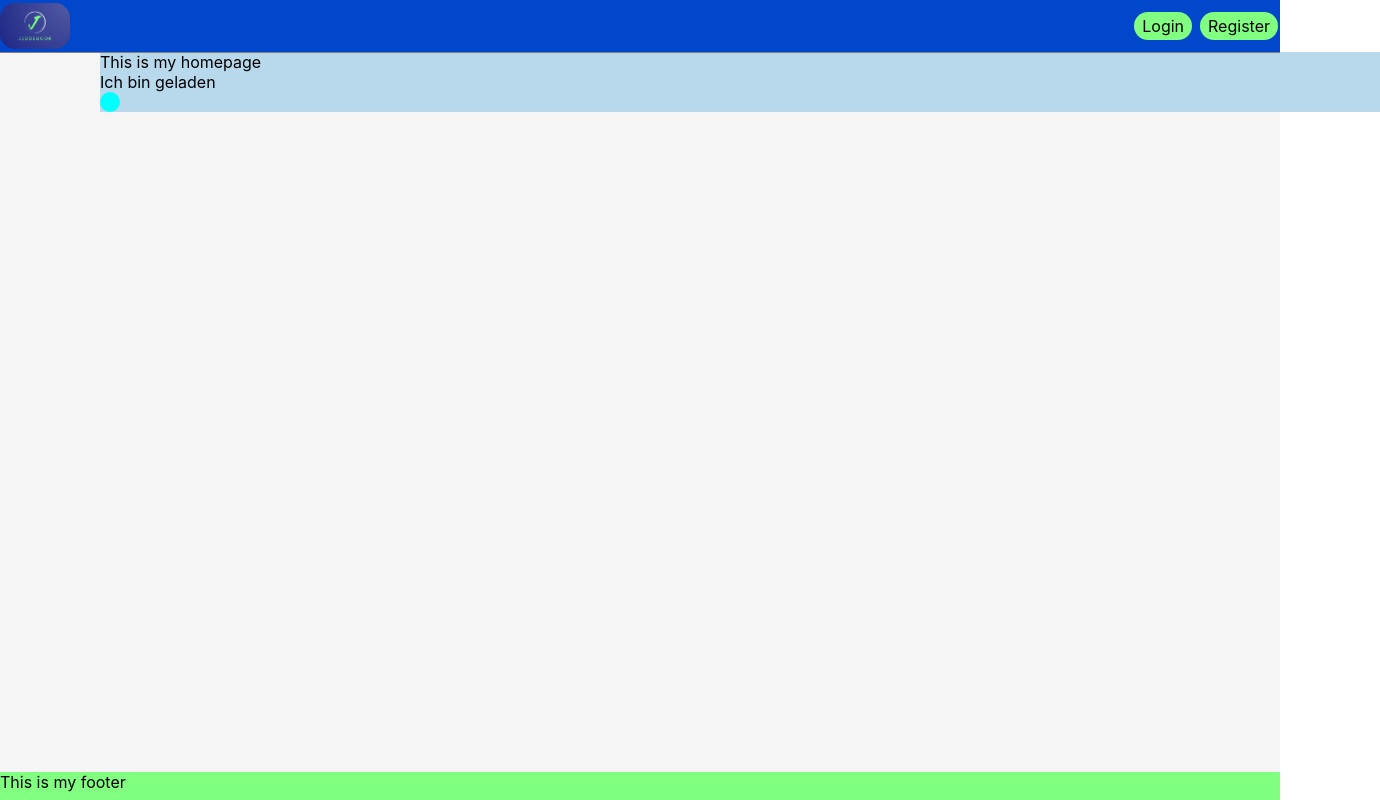
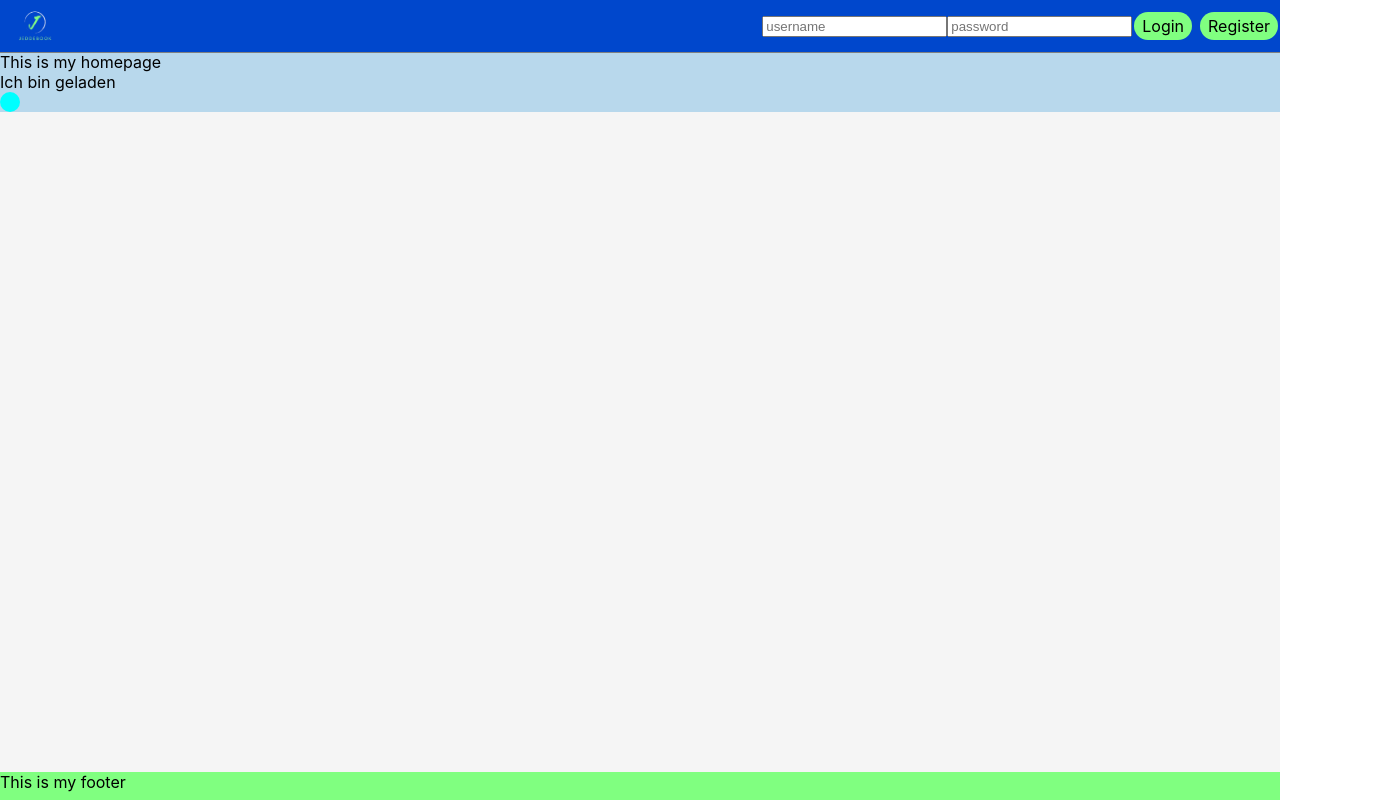
Before and after one commit to ElvisTechstarter/Team3-Projekt-W, a React (Create React App) app in the folder Frontend/jeddebook_site/: page / in a window 1280 px wide. Shown: the top 800 px of the page, 1380 px wide, since content can reach past the window. Built offline with nearby package versions, Linux system fonts and the light colour scheme.

Commit message:
Header Design Fixes

```diff
--- a/Frontend/jeddebook_site/src/components/layout/navbar/navbar-right/NavBarRight.js
+++ b/Frontend/jeddebook_site/src/components/layout/navbar/navbar-right/NavBarRight.js
@@ -1,11 +1,39 @@
 import StandardBtn from "../../../common/buttons/standard-btn";
 import styles from "./NavBarRight.module.css";
+import React, { useState } from "react";
 
 function NavBarRight() {
+  const [username, setUsername] = useState("");
+  const [password, setPassword] = useState("");
+
+  const handleUsernameChange = (event) => {
+    setUsername(event.target.value);
+  };
+
+  const handlePasswordChange = (event) => {
+    setPassword(event.target.value);
+  };
+
   return (
     <div className={styles.mainContainer}>
-      <StandardBtn text={"Login"} />
+      <input
+        className={styles.username}
+        type="text"
+        placeholder="username"
+        value={username}
+        onChange={handleUsernameChange}
+      />
+      <input
+        className={styles.password}
+        type="password"
+        placeholder="password"
+        value={password}
+        onChange={handlePasswordChange}
+      />
 
+      <div className={styles.buttonContainer}>
+        <StandardBtn text={"Login"} />
+      </div>
       <div className={styles.spacer} />
       <StandardBtn text={"Register"} />
     </div>
--- a/Frontend/jeddebook_site/src/components/layout/navbar/navbar-right/NavBarRight.module.css
+++ b/Frontend/jeddebook_site/src/components/layout/navbar/navbar-right/NavBarRight.module.css
@@ -21,3 +21,8 @@
     margin-top: 0px;
   }
 }
+.username {
+}
+
+.password {
+}
--- a/Frontend/jeddebook_site/src/pages/home-page/HomePage.module.css
+++ b/Frontend/jeddebook_site/src/pages/home-page/HomePage.module.css
@@ -1,6 +1,4 @@
 .mainContainer {
   width: 100%;
-  margin-left: 100px;
-  margin-right: 100px;
   background-color: rgb(184, 216, 236);
 }
```
Also changed, not shown: Frontend/jeddebook_site/src/components/layout/navbar/navbar-left/jeddebook-logo.svg (deleted), Frontend/jeddebook_site/src/components/layout/navbar/navbar-left/jeddebook_logo.png.
